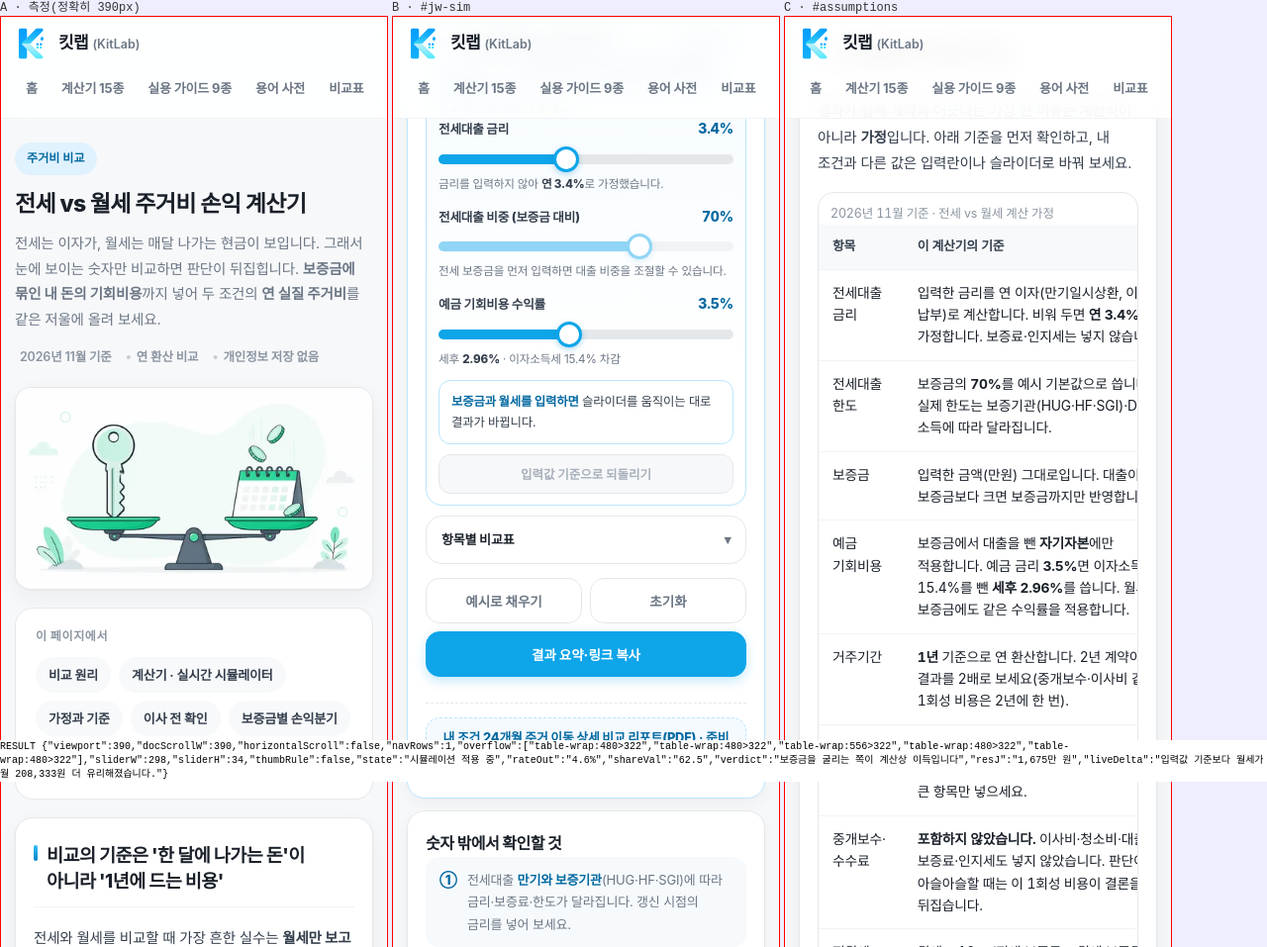
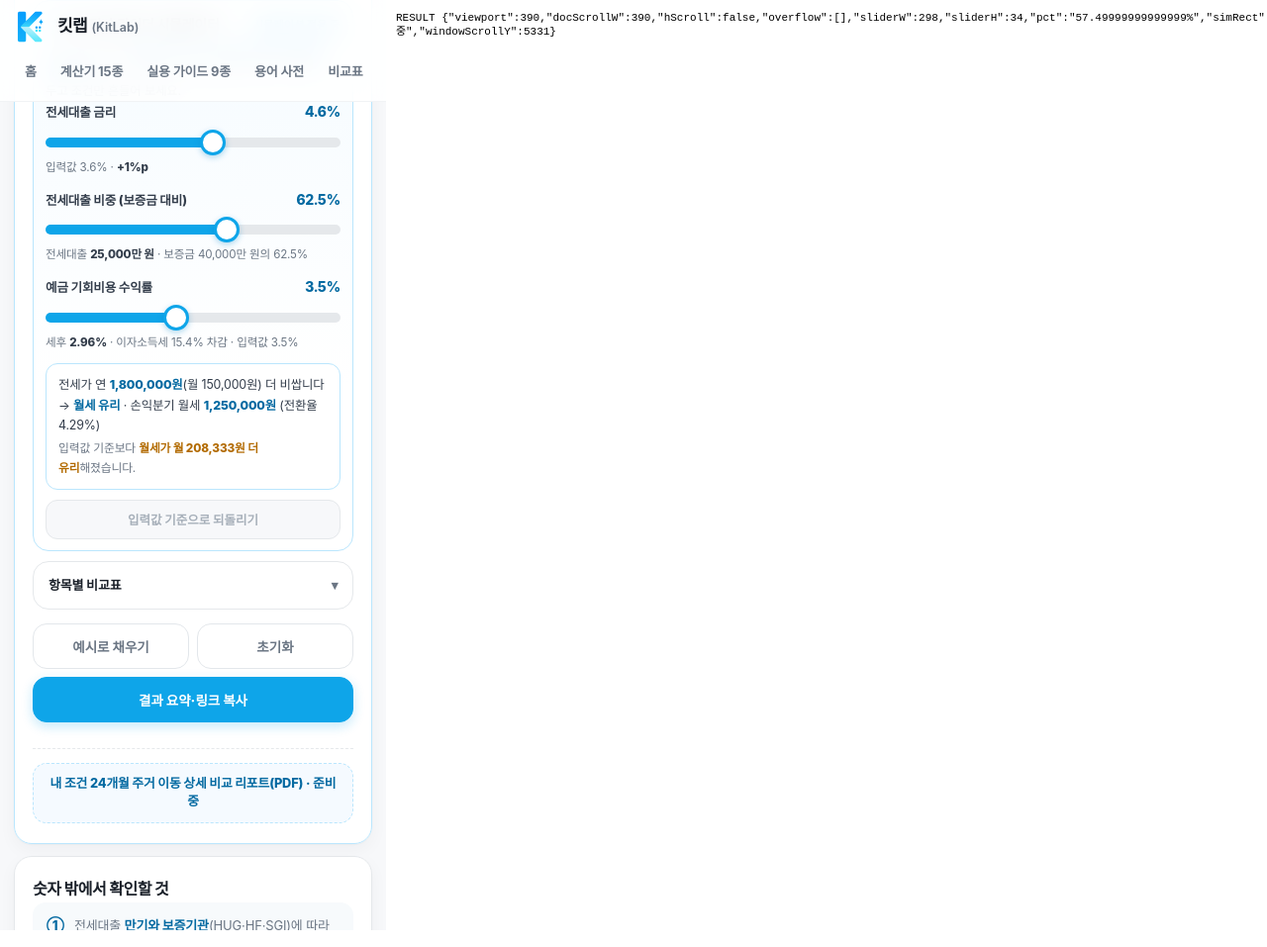
Before and after one commit to besunp1004-cmd/usefulkit, a plain HTML site: page _qa390.html in a window 1280 px wide. Shown: the whole page at 99% size. Drawn offline with Linux system fonts and the light colour scheme; a web font is replaced by a local one.

Commit message:
임시 QA 하네스 v3: 390px 슬라이더 렌더 확인

```diff
--- a/_qa390.html
+++ b/_qa390.html
@@ -5,69 +5,51 @@
 <meta name="robots" content="noindex,nofollow">
 <title>QA 390px</title>
 <style>
-  html,body{margin:0;padding:0;background:#eef;font:12px/1.4 monospace}
-  .row{display:flex;gap:6px;align-items:flex-start}
-  .col{width:390px;flex:0 0 390px}
-  .cap{height:16px;color:#333;overflow:hidden}
-  iframe{display:block;width:390px;border:1px solid #f00}
-  #out{position:fixed;left:0;bottom:0;max-width:1900px;background:#fff;font-size:10px;white-space:pre-wrap;z-index:9}
+  html,body{margin:0;padding:0;background:#fff;font:11px/1.3 monospace}
+  iframe{display:block;width:390px;height:940px;border:0}
+  #out{position:fixed;left:400px;top:0;width:1400px;background:#fff;white-space:pre-wrap}
 </style>
 </head>
 <body>
-<div class="row">
-  <div class="col"><div class="cap">A · 측정(정확히 390px)</div><iframe id="a" src="/jeonse-vs-wolse.html?qa=a" height="940" title="measure"></iframe></div>
-  <div class="col"><div class="cap">B · #jw-sim</div><iframe id="b" src="/jeonse-vs-wolse.html?qa=b#jw-sim" height="940" title="sim"></iframe></div>
-  <div class="col"><div class="cap">C · #assumptions</div><iframe id="c" src="/jeonse-vs-wolse.html?qa=c#assumptions" height="940" title="assume"></iframe></div>
-</div>
+<iframe id="a" src="/jeonse-vs-wolse.html?qa=3#jw-sim" title="390px"></iframe>
 <pre id="out">measuring</pre>
 <script>
 (function(){
-  var a = document.getElementById('a');
-  var done = false;
+  var a = document.getElementById('a'), done = false;
   a.addEventListener('load', function(){
-    setTimeout(run, 900);
-  });
-  function run(){
     if (done) return; done = true;
-    var out = {};
     try {
       var doc = a.contentDocument, de = doc.documentElement;
-      /* 스크롤바가 폭을 먹지 않게 해 정확히 390px 레이아웃을 잰다 */
-      var st = doc.createElement('style');
-      st.textContent = 'html{scrollbar-width:none}html::-webkit-scrollbar{display:none}';
-      doc.head.appendChild(st);
+      var l = doc.createElement('link');
+      l.rel = 'stylesheet';
+      l.href = '/assets/calc.css?cb=' + Date.now();
+      doc.head.appendChild(l);
+      setTimeout(measure, 900);
+    } catch (e) { out('ERR ' + e); }
+  });
+  function out(s){ document.getElementById('out').textContent = s; }
+  function measure(){
+    var doc = a.contentDocument, de = doc.documentElement, r = {};
     doc.getElementById('jw-example').click();
     var s = doc.getElementById('jw-simRate');
     s.value = '4.6';
     s.dispatchEvent(new Event('input', {bubbles:true}));
     var bad = [];
-      doc.querySelectorAll('.calc-sim,.calc-sim-row,.calc-sim-top,.calc-sim-live,.calc-sim-reset,.calc-res,.calc-res-grid,.calc-summary,.calc-card,.calc-actions,.prose,.table-wrap,.toc,.site-header,.brand').forEach(function(el){
-        if (el.scrollWidth > el.clientWidth + 1) bad.push((el.className||el.tagName) + ':' + el.scrollWidth + '>' + el.clientWidth);
+    doc.querySelectorAll('.calc-sim,.calc-sim-row,.calc-sim-top,.calc-sim-live,.calc-sim-reset,.calc-res,.calc-res-grid,.calc-summary,.calc-card,.calc-actions').forEach(function(el){
+      if (el.scrollWidth > el.clientWidth + 1) bad.push((el.className||el.tagName)+':'+el.scrollWidth+'>'+el.clientWidth);
     });
-      var navTops = new Set();
-      doc.querySelectorAll('.site-nav a').forEach(function(x){ navTops.add(Math.round(x.getBoundingClientRect().top)); });
-      out.viewport = de.clientWidth;
-      out.docScrollW = de.scrollWidth;
-      out.horizontalScroll = de.scrollWidth > de.clientWidth;
-      out.navRows = navTops.size;
-      out.overflow = bad;
-      out.sliderW = Math.round(doc.getElementById('jw-simRate').getBoundingClientRect().width);
-      out.sliderH = Math.round(doc.getElementById('jw-simRate').getBoundingClientRect().height);
-      out.thumbRule = false;
-      for (var i = 0; i < doc.styleSheets.length; i++){
-        try { for (var j = 0; j < doc.styleSheets[i].cssRules.length; j++){
-          var rs = doc.styleSheets[i].cssRules[j].selectorText || '';
-          if (rs.indexOf('calc-sim') === 0) out.thumbRule = true;
-        } } catch (e) {}
-      }
-      out.state = doc.getElementById('jw-simState').textContent;
-      out.rateOut = doc.getElementById('jw-simRateOut').textContent;
-      out.shareVal = doc.getElementById('jw-simShare').value;
-      out.verdict = doc.querySelector('#jw-verdict .v-title').textContent;
-      out.resJ = doc.querySelector('#jw-resJ .big').textContent;
-      out.liveDelta = doc.querySelector('#jw-simLive .delta').textContent;
-    } catch (e) { out.error = String(e); }
-    document.getElementById('out').textContent = 'RESULT ' + JSON.stringify(out);
+    r.viewport = de.clientWidth; r.docScrollW = de.scrollWidth;
+    r.hScroll = de.scrollWidth > de.clientWidth;
+    r.overflow = bad;
+    var rr = doc.getElementById('jw-simRate').getBoundingClientRect();
+    r.sliderW = Math.round(rr.width); r.sliderH = Math.round(rr.height);
+    r.pct = doc.getElementById('jw-simRate').style.getPropertyValue('--pct');
+    r.simRect = {x: Math.round(doc.getElementById('jw-sim').getBoundingClientRect().x), y: Math.round(doc.getElementById('jw-sim').getBoundingClientRect().y)};
+    r.rate = doc.getElementById('jw-simRateOut').textContent;
+    r.share = doc.getElementById('jw-simShare').value;
+    r.state = doc.getElementById('jw-simState').textContent;
+    r.windowScrollY = Math.round(doc.documentElement.scrollTop || doc.body.scrollTop);
+    out('RESULT ' + JSON.stringify(r));
   }
 })();
 </script>
```
Lines whose indentation alone changed are shown as unchanged.
